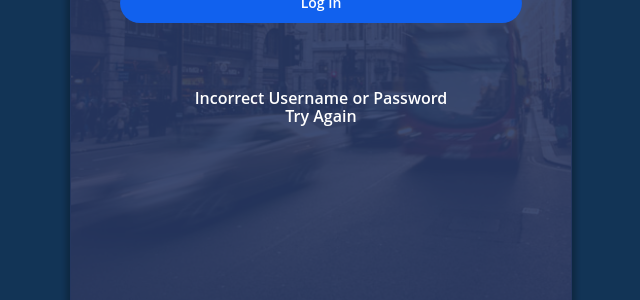
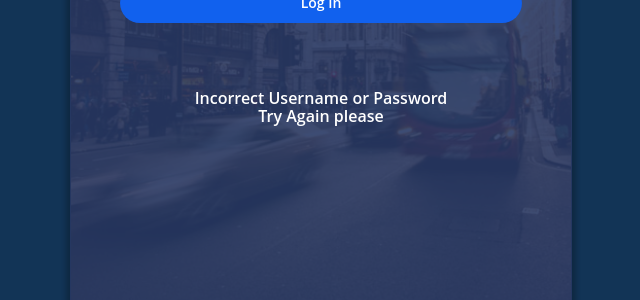
Before and after one commit to RajivSah/ShowRoom, a Django app: page /login/1/ in a window 1280 px wide. Shown: the part 313-613 px from the top of the page, without its empty margins (319-959 px from the left). Run offline with Django 3.2, Linux system fonts and the light colour scheme; some libraries are stand-ins or nearby versions.

Commit message:
Update login.html

```diff
--- a/templates/login.html
+++ b/templates/login.html
@@ -45,7 +45,7 @@
      {% if login_status == '1' %}
         <div style="margin: auto; color: white; text-align: center;">
         Incorrect Username or Password<br>
-        Try Again
+        Try Again please
         </div>
      {% endif %}
         </div>
```
